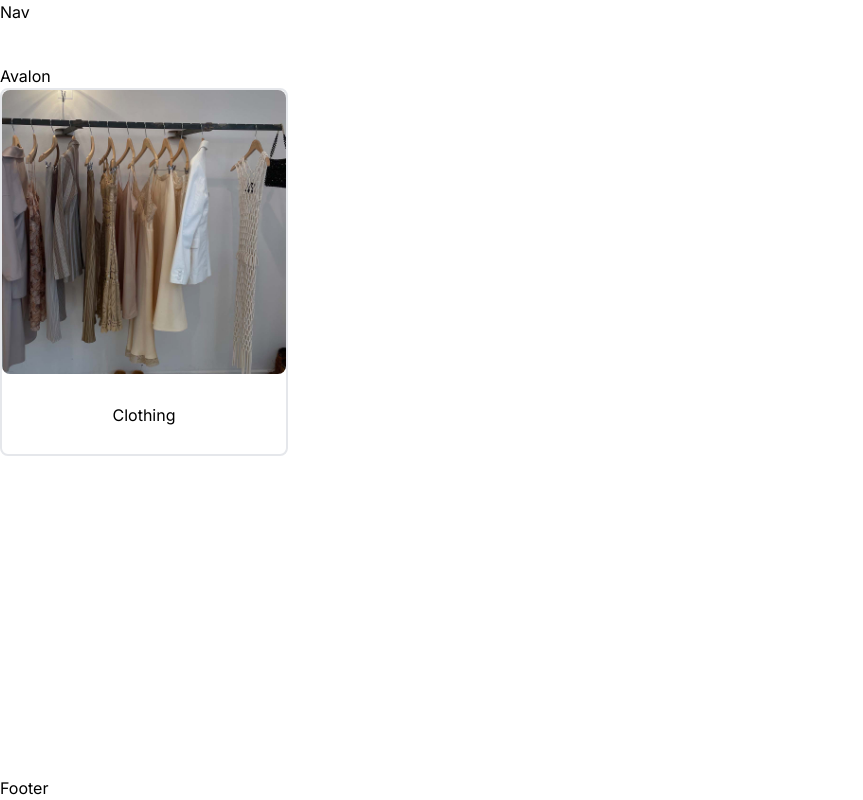
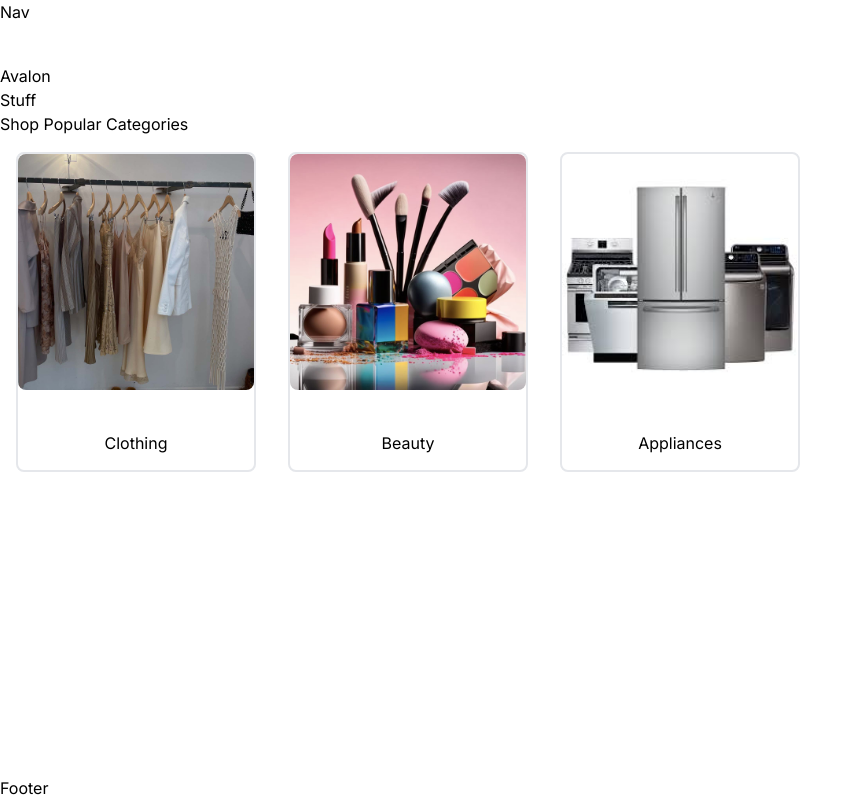
Before and after one commit to SeryahWilliam/avalon, a Next.js app: page / in a window 1280 px wide. Shown: the whole page, without its empty margins (0-863 px from the left). Built offline with nearby package versions, Linux system fonts and the light colour scheme.

Commit message:
made cards for popular category items

```diff
--- a/src/app/components/CategoryCard.jsx
+++ b/src/app/components/CategoryCard.jsx
@@ -3,7 +3,7 @@ import React from "react";
 
 function CategoryCard({ img, title }) {
   return (
-    <div className="flex flex-col items-center h-[23rem] w-[18rem] border-solid border-2 border-grey rounded-lg hover:shadow-lg">
+    <div className="flex flex-col items-center h-[20rem] w-[15rem] m-4 border-solid border-2 border-grey rounded-lg hover:shadow-lg">
       <div className="w-full h-3/4 mb-10">
         <Image
           src={img}
--- a/src/app/page.js
+++ b/src/app/page.js
@@ -1,13 +1,23 @@
 import CategoryCard from "./components/CategoryCard";
 
 export default function Home() {
-  const categories = [{ title: "Clothing", image: "/images/clothes1.jpeg" }];
+  const categories = [
+    { title: "Clothing", image: "/images/clothes1.jpeg" },
+    { title: "Beauty", image: "/images/beauty.jpeg" },
+    { title: "Appliances", image: "/images/appliances2.jpeg" },
+  ];
   return (
     <div>
       <h1>Avalon</h1>
-      {categories.map((category) => (
-        <CategoryCard title={category.title} img={category.image} />
-      ))}
+      <div>
+        <h4>Stuff</h4>
+      </div>
+      <h2>Shop Popular Categories</h2>
+      <div className="flex flex-row">
+        {categories.map((category) => (
+          <CategoryCard title={category.title} img={category.image} />
+        ))}
+      </div>
     </div>
   );
 }
```
Also changed, not shown: public/images/appliances2.jpeg (added), public/images/beauty.jpeg (added).
